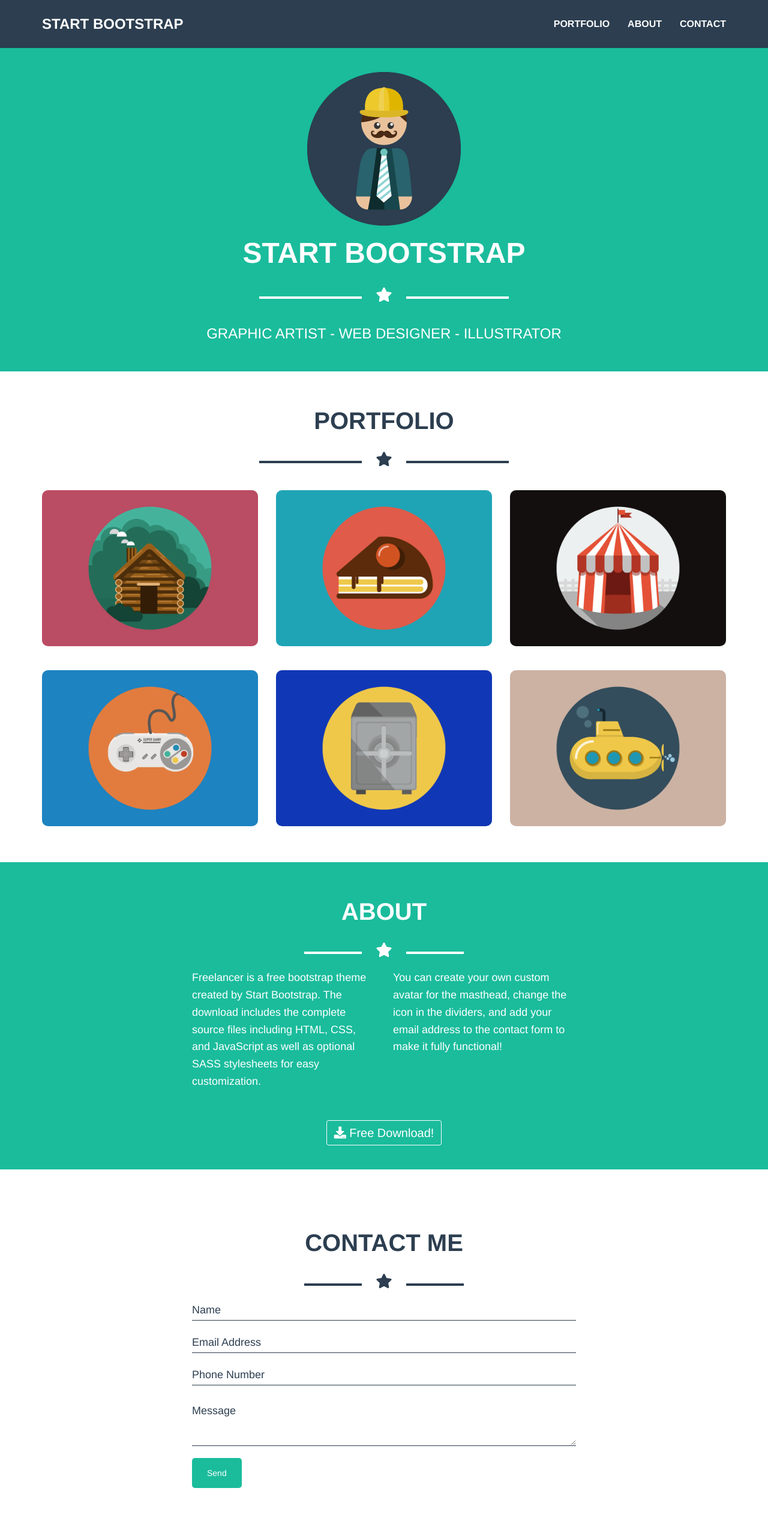
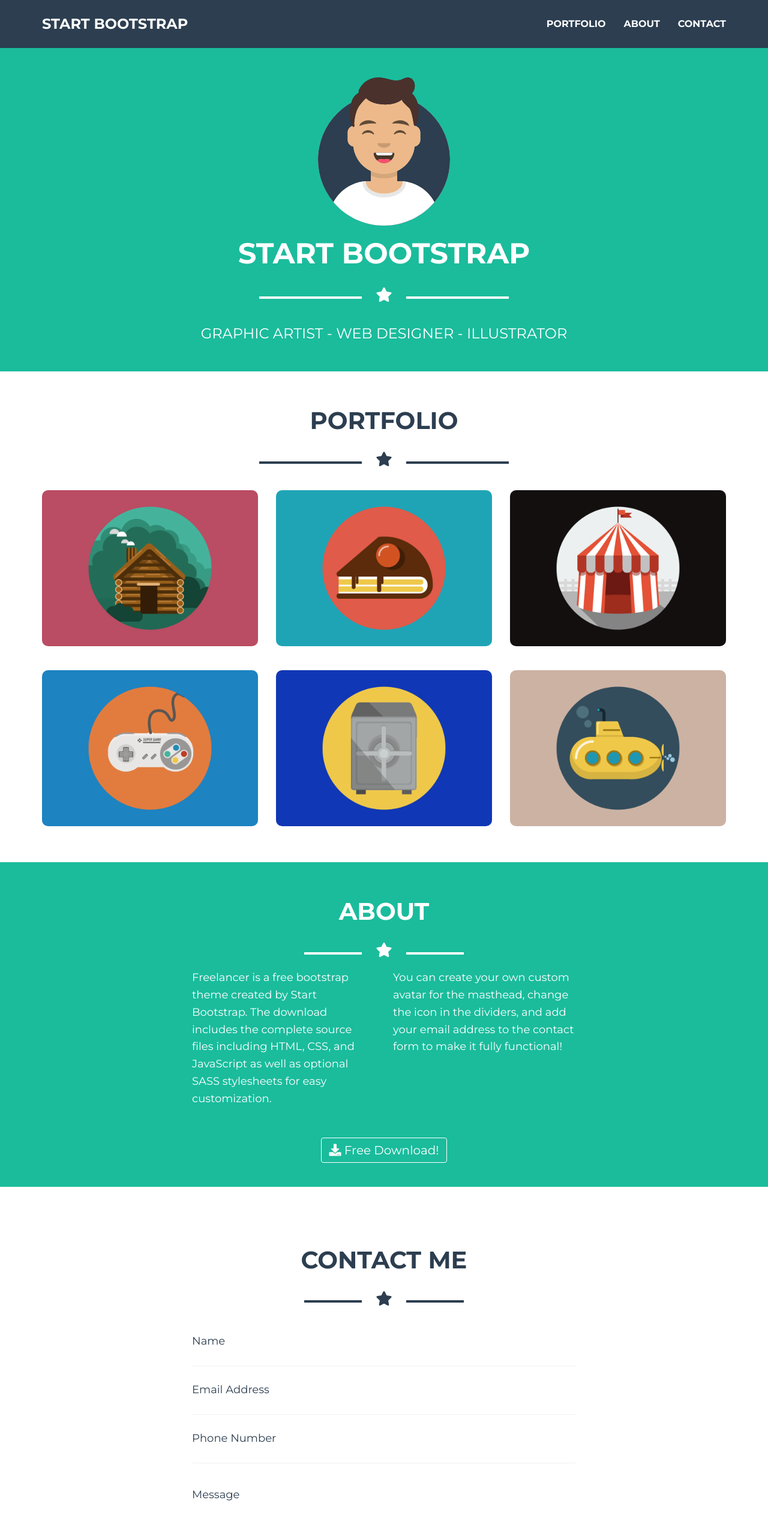
Before and after one commit to carmine-bonavoglia/html-css-bootstrap-freelancer, a plain HTML site: page index.html in a window 1280 px wide. Shown: the top 2560 px of the page at 60% size. Drawn offline with nearby package versions, Linux system fonts and the light colour scheme.

Commit message:
Favicon + Font + Some effects

```diff
--- a/css/style.css
+++ b/css/style.css
@@ -2,6 +2,10 @@
     margin: 0;
     padding: 0;
     box-sizing: border-box;
+}
+
+body{
+    font-family: 'Montserrat', sans-serif;
 }
 
 /* Utilities */
@@ -119,6 +123,10 @@ p{
         text-transform: uppercase;
         color: white;
     }
+
+    img.ms_resize{
+        height: 256px;
+    }
 /* Fine Jumbotron */
 
 
@@ -208,16 +216,10 @@ p{
 .form-control.ms_form{
     border: none;
     border-radius: 0%;
-    border-bottom: 1px solid  #2c3e50;
+    border-bottom: 1px solid  rgba(211, 211, 211, 0.3);
     background-color: white;
-    color: #2c3e50;
     box-shadow: none;
-    padding: 10px 0;
-    margin-bottom: 20px;
-}
-
-.ms_form{
-    border-bottom: 1px solid  #2c3e50;
+    padding: 40px 0;
 }
 
 .form-control::placeholder { /* Chrome, Firefox, Opera, Safari 10.1 */
@@ -238,17 +240,18 @@ p{
 
 #contact .btn.btn-large{
     background-color:  #1abc9c;
-    border: none;
+    border: 2px solid #1abc9c;
     border-radius: 5px;
     color: white;
     padding: 15px 25px;
     font-size: 14px;
+    margin-top: 30px;
 }
 
 #contact .btn.btn-large:hover{
     background-color: white;
     color: #1abc9c;
-    border: 1px solid #1abc9c;
+    border: 2px solid #1abc9c;
 }
 /* Fine Contact */
 
@@ -270,7 +273,7 @@ p{
 #footer_top a .fab{
     height: 50px;
     width: 50px;
-    border: 1px solid white;
+    border: 2px solid white;
     padding: 15px;
     border-radius: 100%;
     text-decoration: none;
@@ -278,8 +281,8 @@ p{
 }
 
 #footer_top a .fab:hover{
-    border: 1px solid #1abc9c;
-    color: #1abc9c;
+    background-color: white;
+    color: #3a546d;
 }
 
 #footer_top a{
@@ -288,7 +291,8 @@ p{
 }
 
 #footer_top a:hover{
-    color: white;
+    color: #127561;
+    text-decoration: underline;
 }
 
 #footer_bottom{
--- a/index.html
+++ b/index.html
@@ -9,6 +9,11 @@
     <link rel="stylesheet" href="https://maxcdn.bootstrapcdn.com/bootstrap/3.3.7/css/bootstrap.min.css" integrity="sha384-BVYiiSIFeK1dGmJRAkycuHAHRg32OmUcww7on3RYdg4Va+PmSTsz/K68vbdEjh4u" crossorigin="anonymous">
     <title>Freelance</title>
     <link rel="stylesheet" href="css/style.css">
+    <link rel="preconnect" href="https://fonts.gstatic.com">
+    <link href="https://fonts.googleapis.com/css2?family=Montserrat:wght@400;700&display=swap" rel="stylesheet">
+    <link rel="icon" href="https://res.cloudinary.com/practicaldev/image/fetch/s--GnN5asJM--/c_limit%2Cf_auto%2Cfl_progressive%2Cq_auto%2Cw_880/https://www.faviator.xyz/assets/logo.png" type="image/x-icon" />
+    <link rel="shortcut icon" href="https://res.cloudinary.com/practicaldev/image/fetch/s--GnN5asJM--/c_limit%2Cf_auto%2Cfl_progressive%2Cq_auto%2Cw_880/https://www.faviator.xyz/assets/logo.png" type="image/x-icon" />
+
 </head>
 <body>
     <!-- Header -->
@@ -46,7 +51,7 @@
         <div class="container">
             <div class="row">
                 <div class="col-xs-12 text-center">
-                    <img src="img/profile.png" alt="Profile">
+                    <img class="ms_resize" src="img/avataaars.svg" alt="Profile">
                     <h1>Start Bootstrap</h1>
                     <div class="ms_star">
                         <i class="fas fa-star"></i>
@@ -157,7 +162,7 @@
                         <input type="text" class="form-control ms_form" placeholder="Name">
                         <input type="email" class="form-control ms_form" placeholder="Email Address">
                         <input type="tel" class="form-control ms_form" placeholder="Phone Number">
-                        <textarea class="form-control ms_form" placeholder="Message" rows="3"></textarea>
+                        <textarea class="form-control ms_form" placeholder="Message" rows="4"></textarea>
                         <button type="button" class="btn btn-large">Send</button>
                     </div>
                 </div>
@@ -196,7 +201,7 @@
             </div>
         </section>
         <section id="footer_bottom" class="ms_blue">
-            <div class="container">
+            <div class="wrapper">
                 <div class="row">
                     <div class="col-xs-12 text-center">
                         <small>Copyright &copy; Your Website 2019</small>
```
Also changed, not shown: img/avataaars.svg (added).
